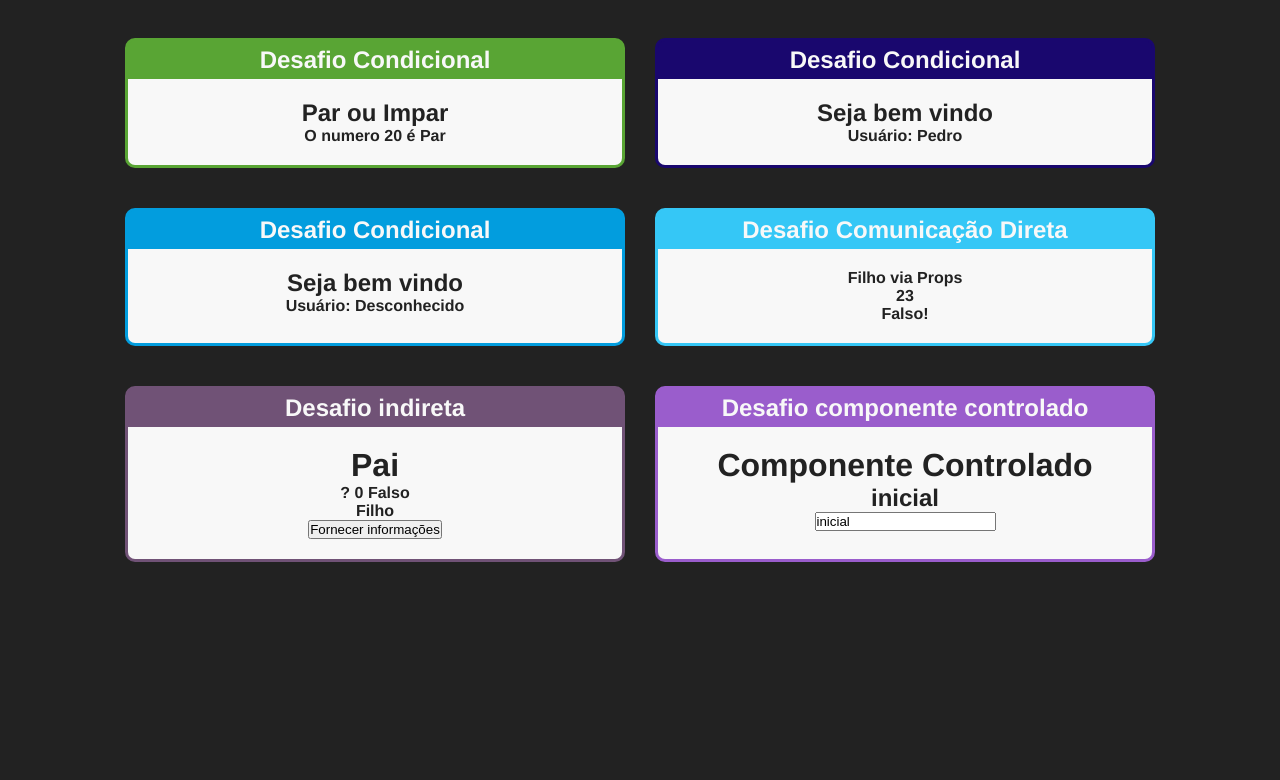
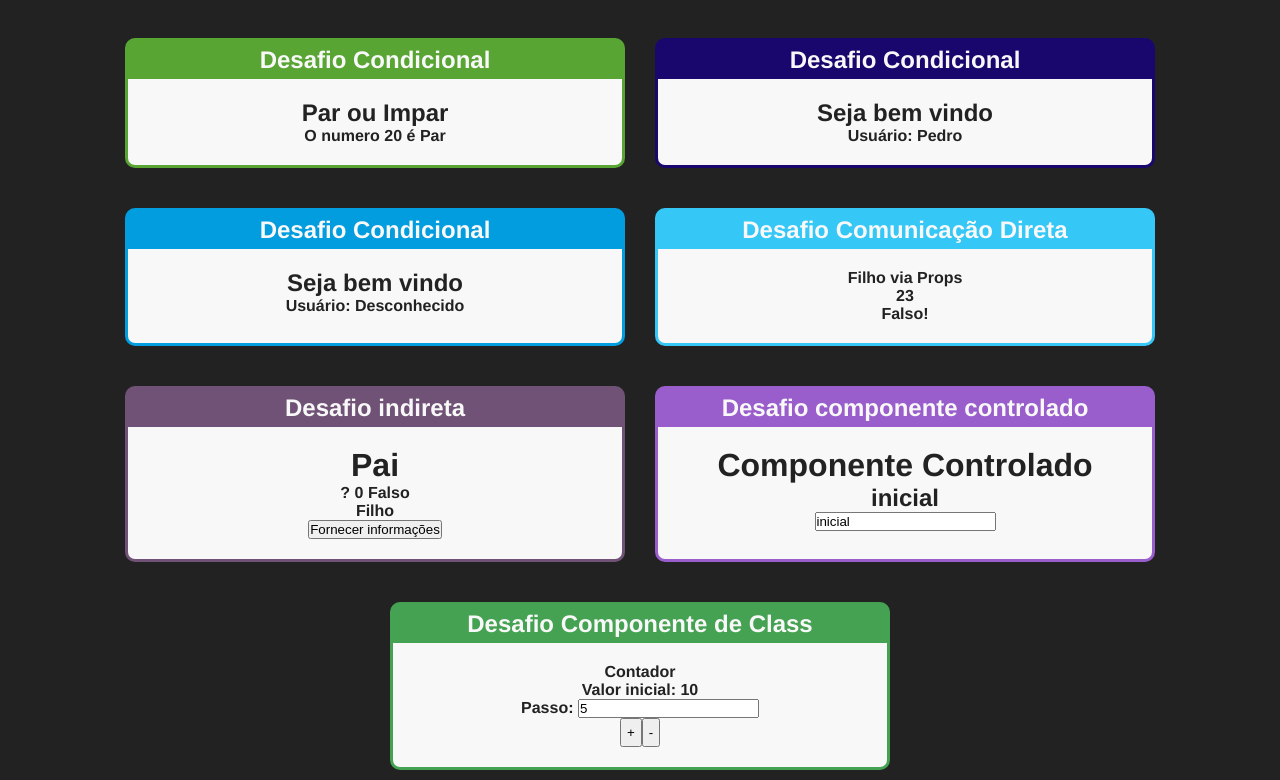
Before and after one commit to walber-vaz/curso-react-redux-cod3r, a React (Create React App) app in the folder fundamentos-react/: page / in a window 1280 px wide. Shown: the part 950-1730 px from the top of the page. Before the commit the page ends 1522 px from the top, so only its background shows below. Built offline with nearby package versions, Linux system fonts and the light colour scheme.

Commit message:
chore: create component class

```diff
--- a/fundamentos-react/src/App.jsx
+++ b/fundamentos-react/src/App.jsx
@@ -15,6 +15,7 @@ import generateColorCardAleatory from './utils/generationColor';
 import Direta from './components/comunicacao/Direta';
 import Indireata from './components/comunicacao/Indireata';
 import Input from './components/Form/Input';
+import Contador from './components/contador/Contador';
 
 function App() {
   return (
@@ -71,6 +72,12 @@ function App() {
         >
           <Input />
         </Card>
+        <Card
+          titulo="Desafio Componente de Class"
+          color={generateColorCardAleatory()}
+        >
+          <Contador numeroInicial={10} />
+        </Card>
       </div>
     </div>
   );
--- /dev/null
+++ b/fundamentos-react/src/components/contador/Contador.jsx
@@ -0,0 +1,71 @@
+import React, { Component } from 'react';
+import PropTypes from 'prop-types';
+
+export default class Contador extends Component {
+  state = {
+    numero: this.props.numeroInicial || 0,
+    passo: this.props.passoInicial || 5,
+  };
+
+  handleIncrement = () => {
+    const { numero, passo } = this.state;
+    this.setState({
+      numero: numero + passo,
+    });
+  };
+
+  handleDecrement = () => {
+    const { numero, passo } = this.state;
+    this.setState({
+      numero: numero - passo,
+    });
+  };
+
+  handleChange = ({ target }) => {
+    this.setState({
+      passo: +target.value,
+    });
+  };
+
+  render() {
+    const { numero, passo } = this.state;
+    return (
+      <div>
+        <div>Contador</div>
+        <p>Valor inicial: {numero}</p>
+        <div>
+          <label htmlFor="passoInput">Passo: </label>
+          <input
+            type="number"
+            id="passoInput"
+            value={passo}
+            onChange={this.handleChange}
+          />
+        </div>
+        <button
+          type="button"
+          onClick={() => this.handleIncrement()}
+          style={{
+            padding: 5,
+          }}
+        >
+          +
+        </button>
+        <button
+          type="button"
+          onClick={() => this.handleDecrement()}
+          style={{
+            padding: 5,
+          }}
+        >
+          -
+        </button>
+      </div>
+    );
+  }
+}
+
+Contador.propTypes = {
+  numeroInicial: PropTypes.number.isRequired,
+  passoInicial: PropTypes.number.isRequired,
+};
```
Also changed, not shown: fundamentos-react/.eslintrc.js.
